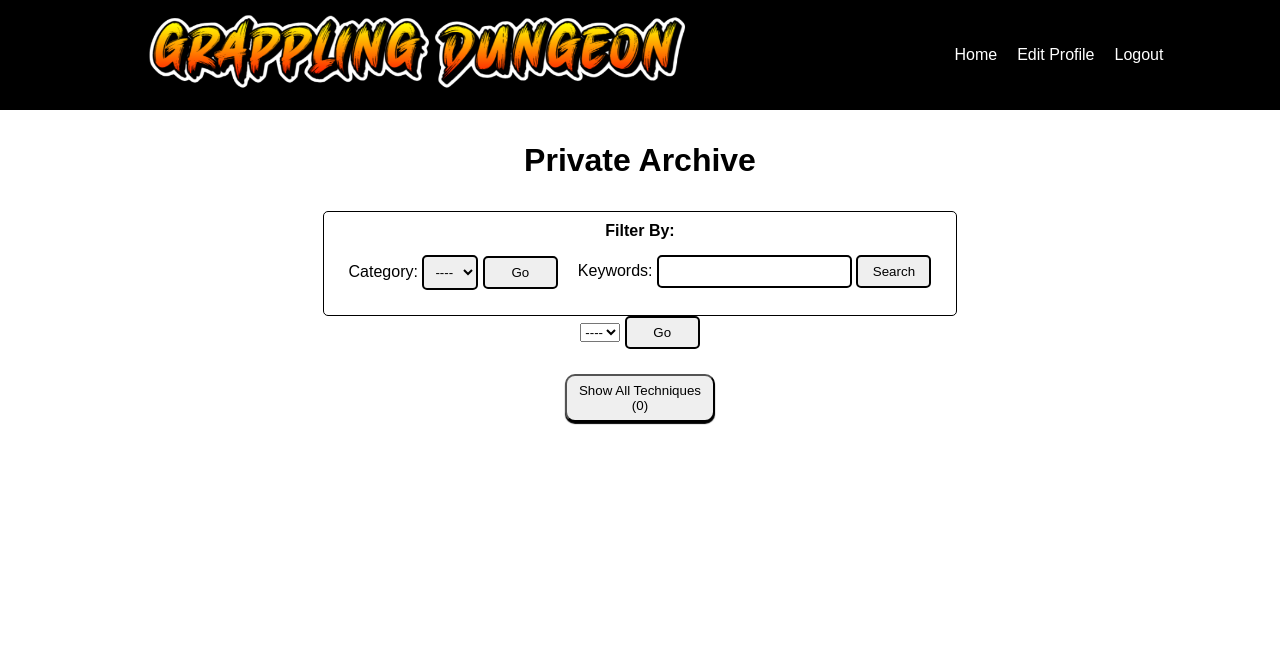
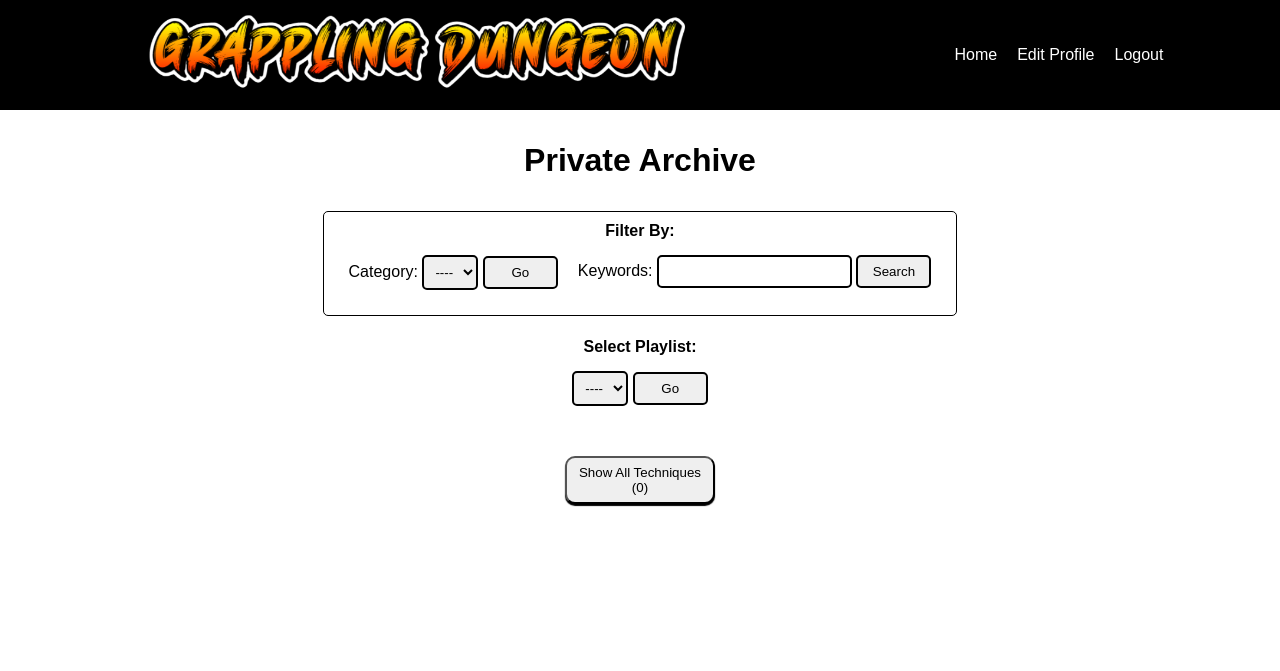
Before and after one commit to BrinkOfSecondBailout/grappling_dungeon, a Django app: page /techniques/private in a window 1280 px wide. Shown: the top 671 px of the page. Run offline with Django 5.2, Linux system fonts and the light colour scheme; a user stored in the database is signed in; data that the repository does not hold is empty.

Commit message:
playlist

```diff
--- a/techniques/static/css/style_techniques.css
+++ b/techniques/static/css/style_techniques.css
@@ -165,6 +165,27 @@ input {
     border: 2px solid black;
 }
 
+#playlist-div {
+    padding: 10px;
+    margin-top: 12px;
+}
+
+#playlist-box {
+    padding: 15px;
+    display: flex;
+    width: fit-content;
+    gap: 20px;
+}
+
+#playlist-box select,
+input {
+    border-radius: 5px;
+    padding: 7px;
+    width: fit-content;
+    border: 2px solid black;
+}
+
+
 .regular-button {
     width: 75px;
     padding: 7px;
--- a/techniques/templates/private_archive.html
+++ b/techniques/templates/private_archive.html
@@ -38,7 +38,9 @@
             </div>
         </div>
 
-        <div id="select-playlist">
+        <div id="playlist-div">
+            <h4>Select Playlist:</h4>
+            <div id="playlist-box">
                 <form id="playlist-form" method="GET" data-url="{% url 'find_playlist' %}">
                     <select name="playlist" id="playlist-select" required>
                         <option value="" selected disabled>----</option>
@@ -48,6 +50,7 @@
                     </select>
                     <input type="submit" value="Go" onclick="submitFilterForm(event)" class="regular-button">
                 </form>
+            </div>
         </div>
 
         <div id="show-all-button-div">
```
Lines whose indentation alone changed are shown as unchanged.
